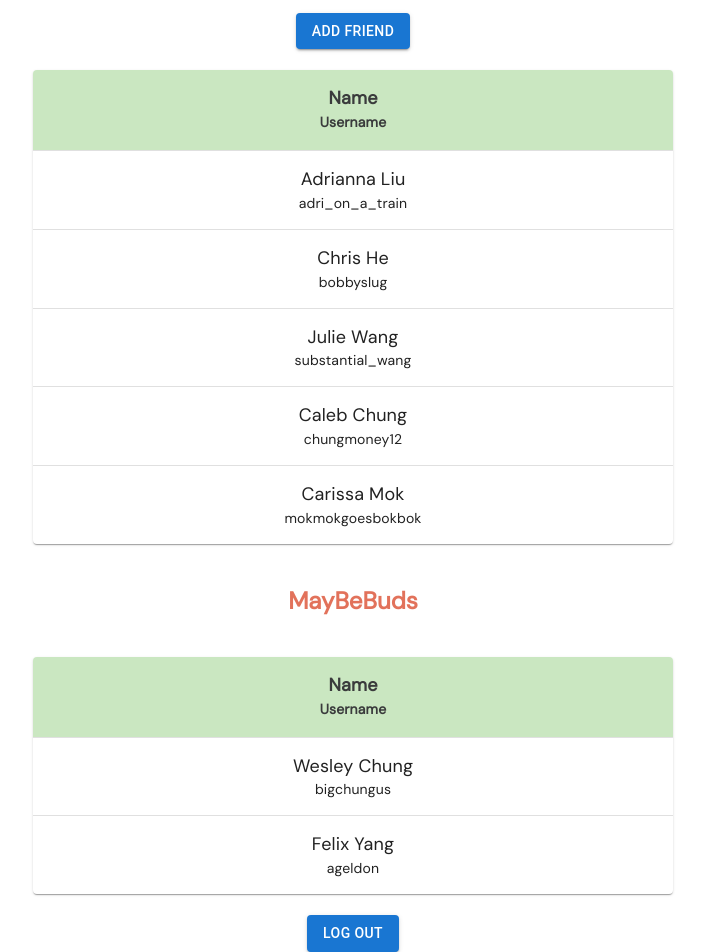
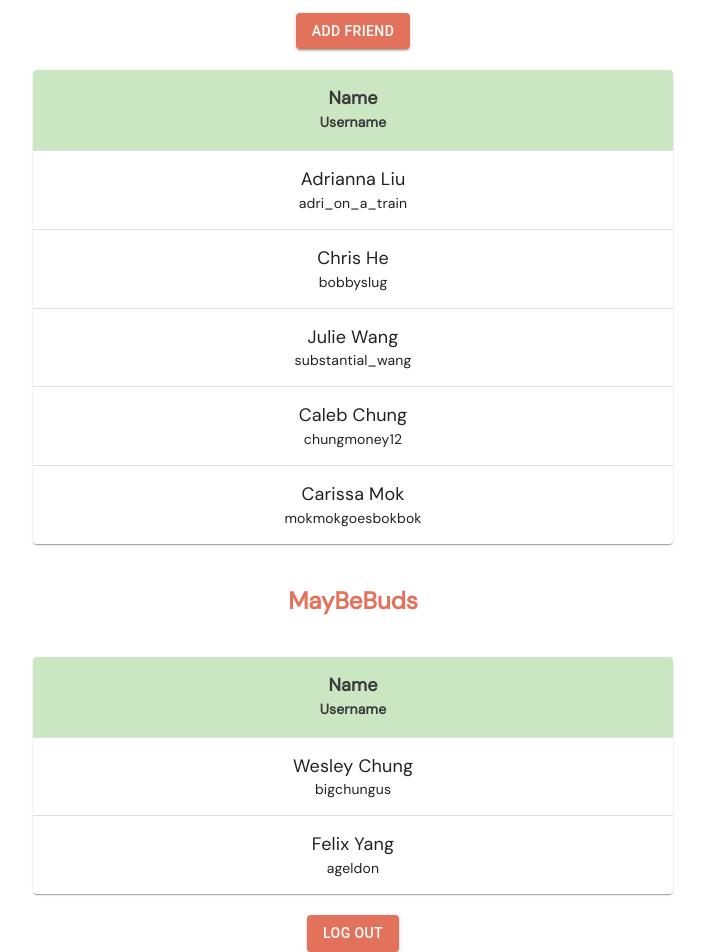
Before and after one commit to adriannaliu/be-kind-front-end, a React (Create React App) app in the folder bekind/: page /dashboard in a window 1280 px wide. Shown: the part 233-1185 px from the top of the page, without its empty margins (287-992 px from the left). Built offline with nearby package versions, Linux system fonts and the light colour scheme.

Commit message:
changed button colors

```diff
--- a/bekind/src/pages/Dashboard.js
+++ b/bekind/src/pages/Dashboard.js
@@ -26,14 +26,14 @@ const Dashboard = () => {
             BeBuds
         </h2>
         <div>
-            <Button variant="contained">
+            <Button variant="contained" style={{backgroundColor: '#E2725B'}}>
                 Add Friend
             </Button>
         </div>
         <br></br>
         <DashboardTable />
         <br></br>
-        <Button variant="contained">
+        <Button variant="contained" style={{backgroundColor: '#E2725B'}}>
                 Log Out
         </Button>
     </Box>
```
